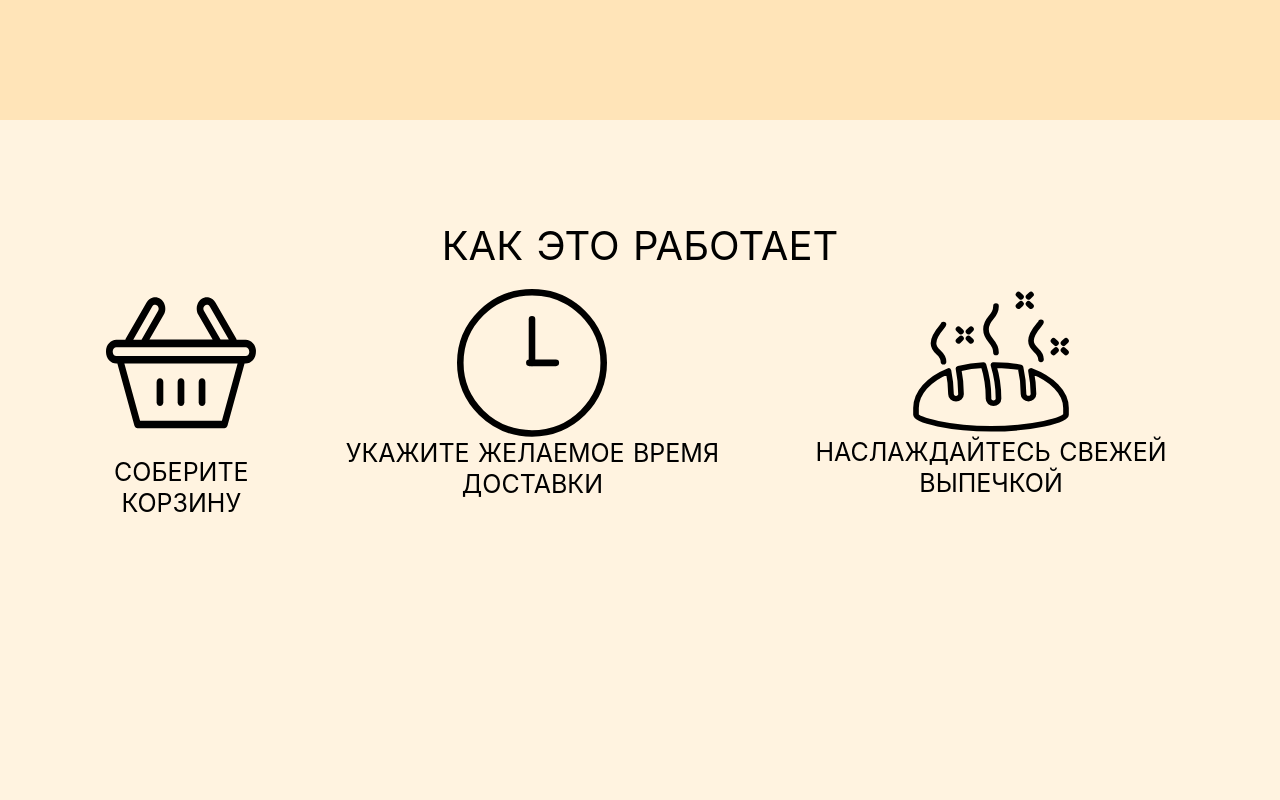
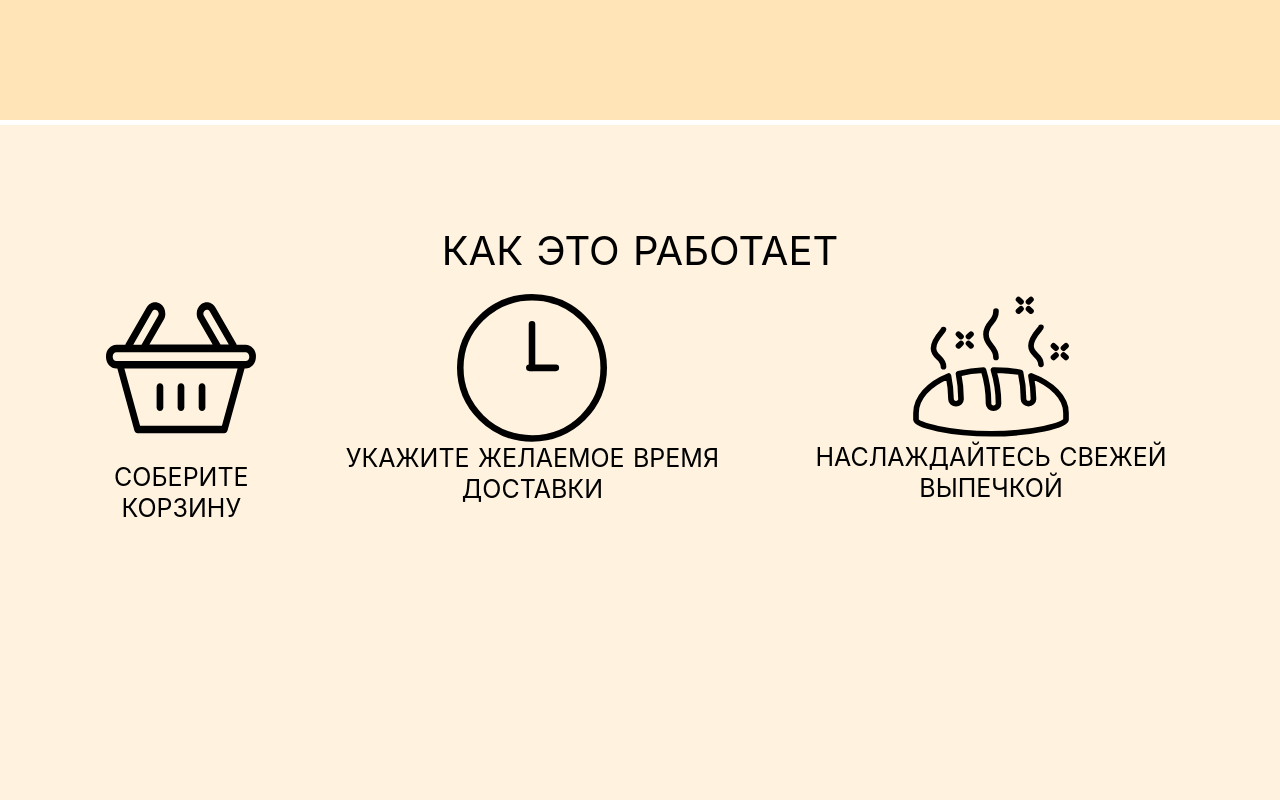
Before and after one commit to serdeshnow/bulka-frontend, a React (Create React App) app in the folder app/: page / in a window 1280 px wide. Shown: the part 460-1260 px from the top of the page. Built offline with nearby package versions, Linux system fonts and the light colour scheme.

Commit message:
upd: css changes

```diff
--- a/app/src/widgets/Containers/HowItWorks/HowItWorks.css
+++ b/app/src/widgets/Containers/HowItWorks/HowItWorks.css
@@ -1,7 +1,8 @@
 .howItWorks {
   width: 100%;
   height: 800px;
-    background-color: #FFF3E0;
+  background-color: #fff3e0;
+  margin-top: 5px;
 }
 
 .work_title {
--- a/app/src/widgets/Footer/Footer.css
+++ b/app/src/widgets/Footer/Footer.css
@@ -3,7 +3,7 @@ footer {
   flex-direction: column;
   height: 2000px;
   background-color: var(--color-bg-regular);
-  margin-top: 20px;
+  margin-top: 5px;
 }
 
 footer > .img_wrapper {
```
Lines whose indentation alone changed are shown as unchanged.
